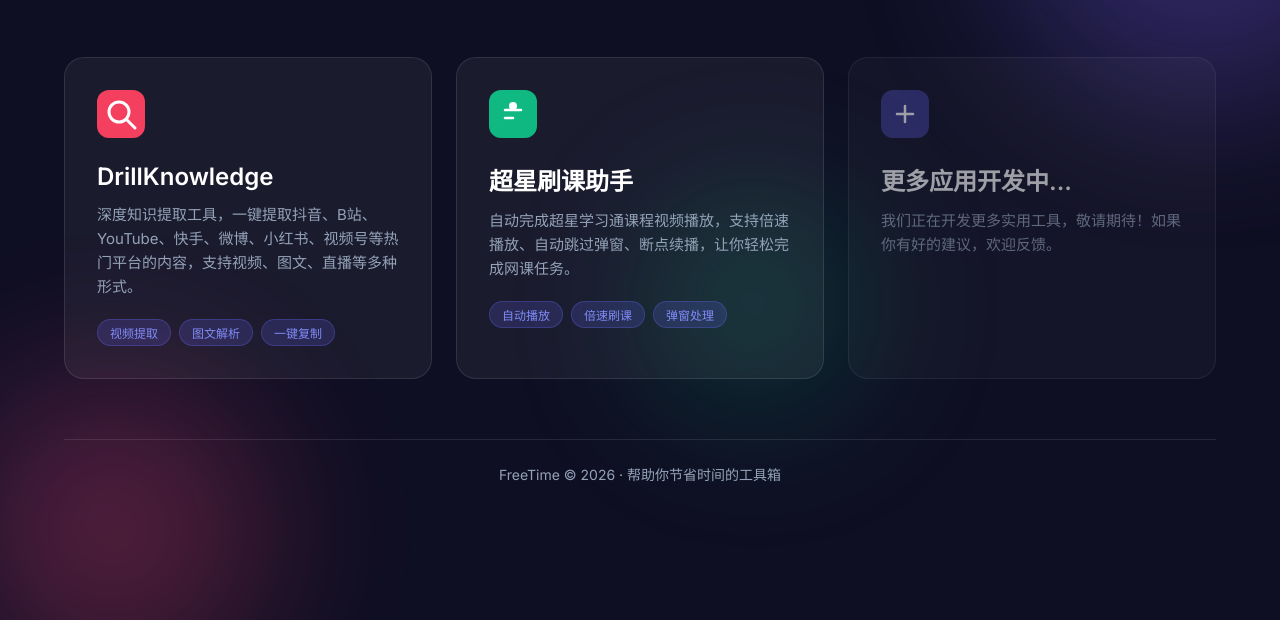
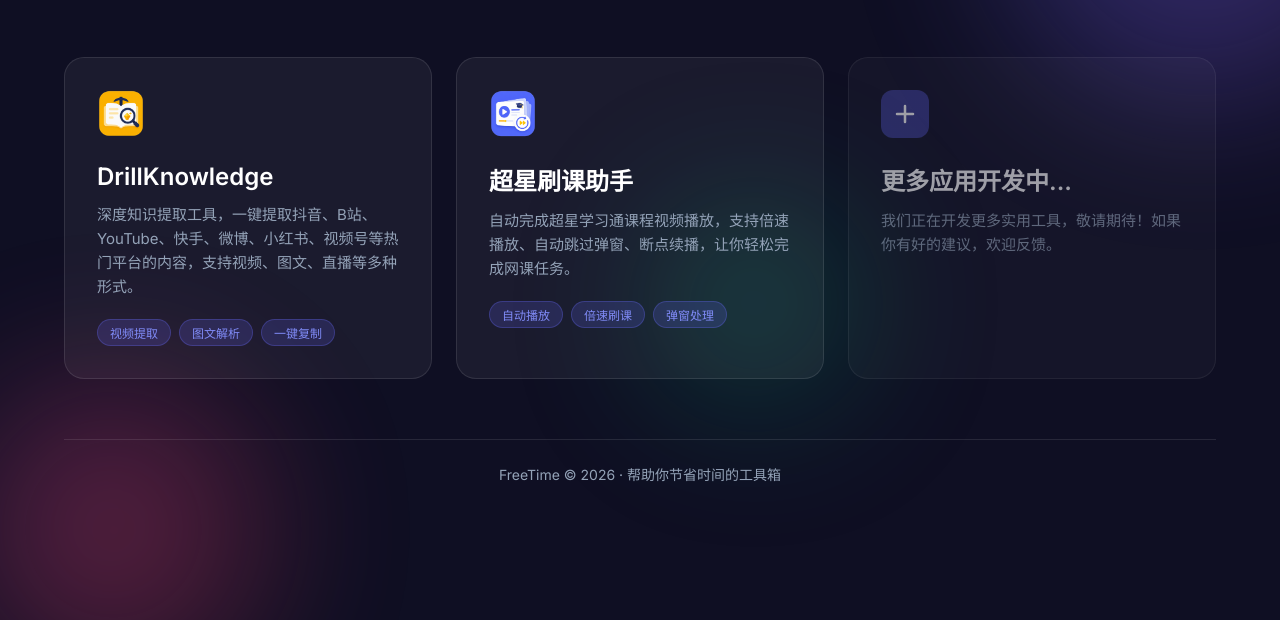
Before and after one commit to Calmer2024/FreeTime, a plain HTML site: page portal/index.html in a window 1280 px wide. Shown: the part 180-800 px from the top of the page. Drawn offline with Linux system fonts and the light colour scheme.

Commit message:
feat: add unique icons for each app
- DrillKnowledge: yellow icon with book, pickaxe, magnifying glass, diamond
- Chaoxing: blue icon with video player, graduation cap, fast-forward
- Updated portal cards, headers, and logos to use new icons
- Icons represent each app's purpose: knowledge mining and course automation

```diff
--- a/portal/index.html
+++ b/portal/index.html
@@ -36,17 +36,7 @@
         <!-- DrillKnowledge -->
         <a href="/extractor" class="app-card">
           <div class="card-icon">
-            <svg width="48" height="48" viewBox="0 0 48 48" fill="none" xmlns="http://www.w3.org/2000/svg">
-              <rect width="48" height="48" rx="12" fill="url(#card1-gradient)"/>
-              <circle cx="22" cy="22" r="10" stroke="white" stroke-width="3" fill="none"/>
-              <path d="M30 30L38 38" stroke="white" stroke-width="3" stroke-linecap="round"/>
-              <defs>
-                <linearGradient id="card1-gradient" x1="0" y1="0" x2="48" y2="48">
-                  <stop stop-color="#f43f5e"/>
-                  <stop offset="1" stop-color="#ec4899"/>
-                </linearGradient>
-              </defs>
-            </svg>
+            <img src="/static/icon_drillknowledge.png" alt="DrillKnowledge" width="48" height="48" style="border-radius: 12px;">
           </div>
           <div class="card-content">
             <h2>DrillKnowledge</h2>
@@ -67,17 +57,7 @@
         <!-- 超星刷课助手 -->
         <a href="/chaoxing" class="app-card">
           <div class="card-icon">
-            <svg width="48" height="48" viewBox="0 0 48 48" fill="none" xmlns="http://www.w3.org/2000/svg">
-              <rect width="48" height="48" rx="12" fill="url(#card2-gradient)"/>
-              <path d="M16 20H32M16 28H24" stroke="white" stroke-width="2.5" stroke-linecap="round"/>
-              <circle cx="24" cy="16" r="4" fill="white"/>
-              <defs>
-                <linearGradient id="card2-gradient" x1="0" y1="0" x2="48" y2="48">
-                  <stop stop-color="#10b981"/>
-                  <stop offset="1" stop-color="#059669"/>
-                </linearGradient>
-              </defs>
-            </svg>
+            <img src="/static/icon_chaoxing.png" alt="超星刷课助手" width="48" height="48" style="border-radius: 12px;">
           </div>
           <div class="card-content">
             <h2>超星刷课助手</h2>
```
Also changed, not shown: apps/media-extractor/static/index.html (+1 -6 lines), static/icon_chaoxing.png (added), static/icon_drillknowledge.png (added), 1 other file.
